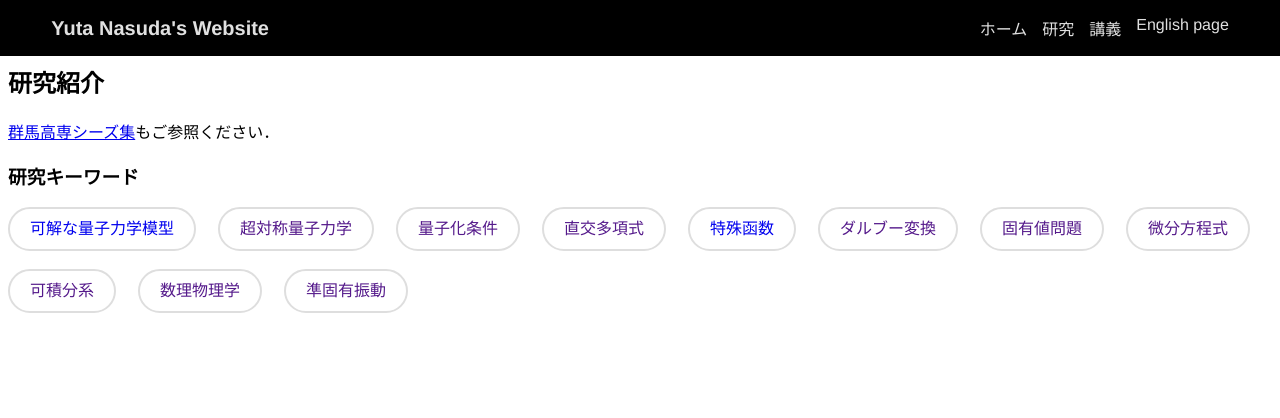
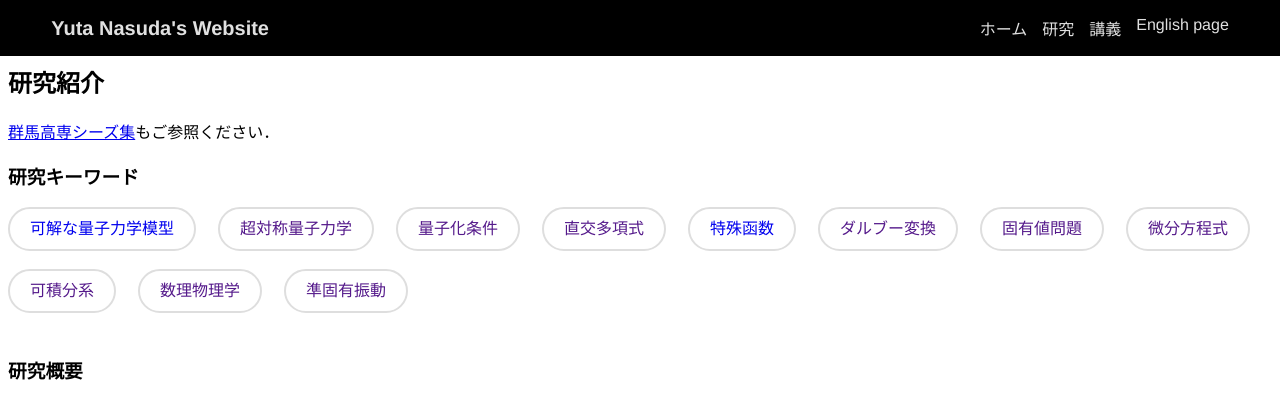
Before and after one commit to yuta-nasuda/yuta-nasuda.github.io, a plain HTML site: page research-overview.html in a window 1280 px wide. Drawn offline with Linux system fonts and the light colour scheme.

Commit message:
Update research-overview.html

```diff
--- a/research-overview.html
+++ b/research-overview.html
@@ -61,6 +61,8 @@
         <span class="tag"><A HREF="" style="text-decoration:none;">数理物理学</A></span>
 		<span class="tag"><A HREF="" style="text-decoration:none;">準固有振動</A></span>
       </div>
+
+	　<H3>研究概要</H3>
     </BODY>
 
   </HTML>
```
